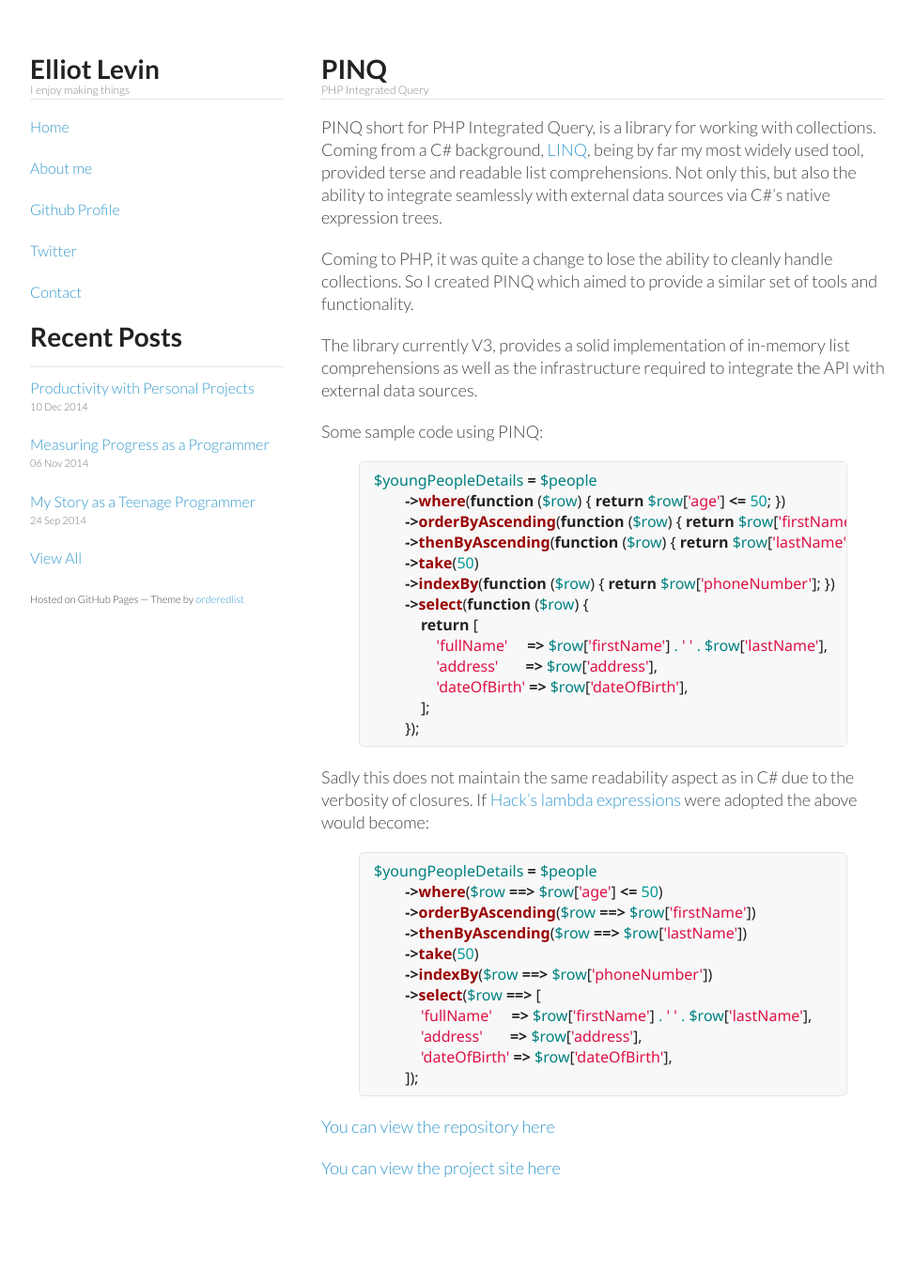
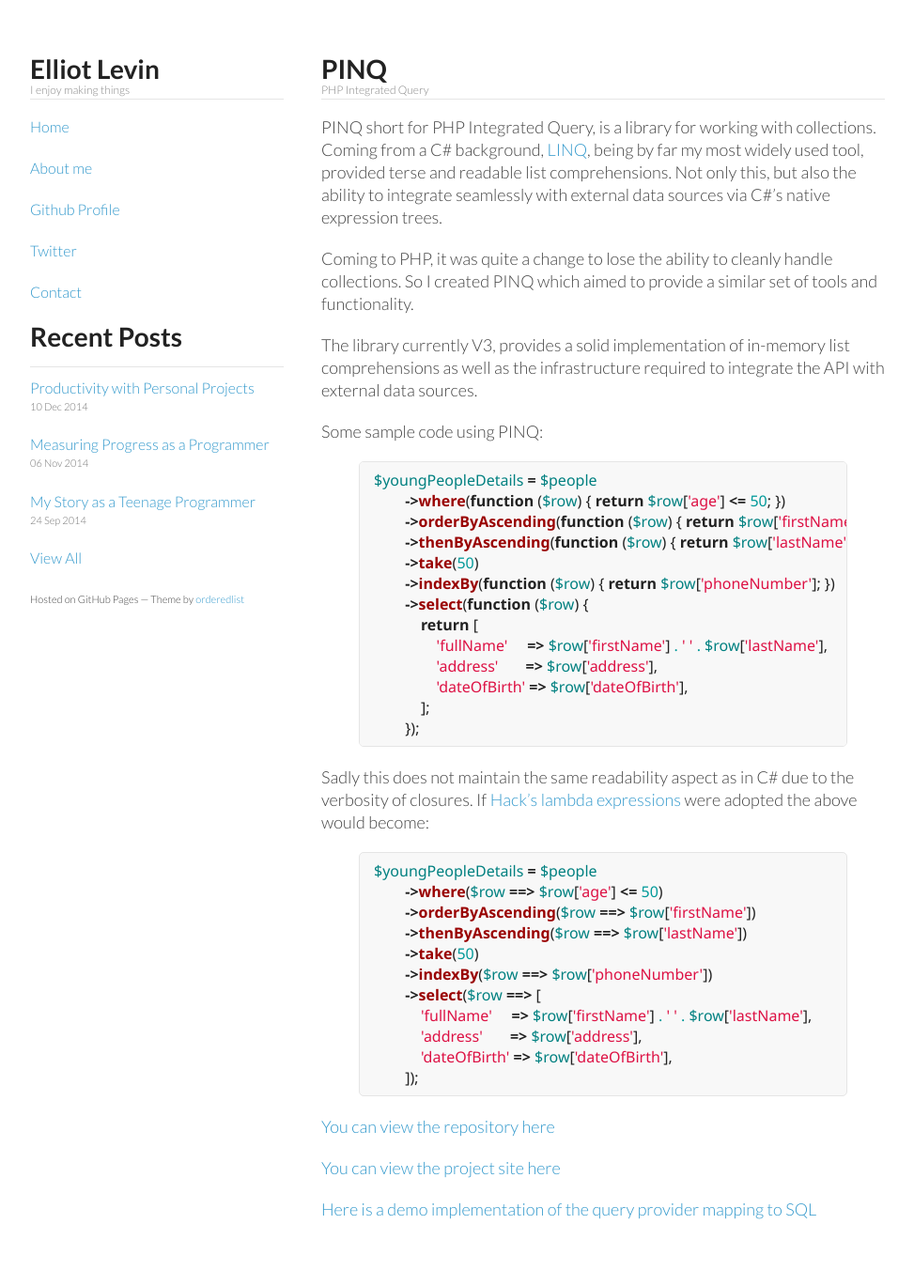
Before and after one commit to TimeToogo/elliotswebsite.com, a Jekyll site: the page built from _stuff/pinq.md, in a window 1280 px wide. Shown: the whole page at 94% size, without its empty margins (153-1126 px from the left). Built offline with Jekyll 4.4.1, drawn with Linux system fonts in a browser that asks for light colours; nearby versions of some CDN libraries; Markdown is read by kramdown in place of the engine named in the settings; before the commit the page ends 1325 px from its top, so only the background shows below that.

Commit message:
Add link to Pinq.Demo.Sql

```diff
--- a/_stuff/pinq.md
+++ b/_stuff/pinq.md
@@ -60,5 +60,7 @@ $youngPeopleDetails = $people
 
 [You can view the project site here](https://timetoogo.github.io/Pinq)
 
+[Here is a demo implementation of the query provider mapping to SQL](https://github.com/TimeToogo/Pinq.Demo.Sql)
+
 [0]: http://msdn.microsoft.com/en-us/library/bb397926.aspx
 [1]: http://docs.hhvm.com/manual/en/hack.lambda.php
```
